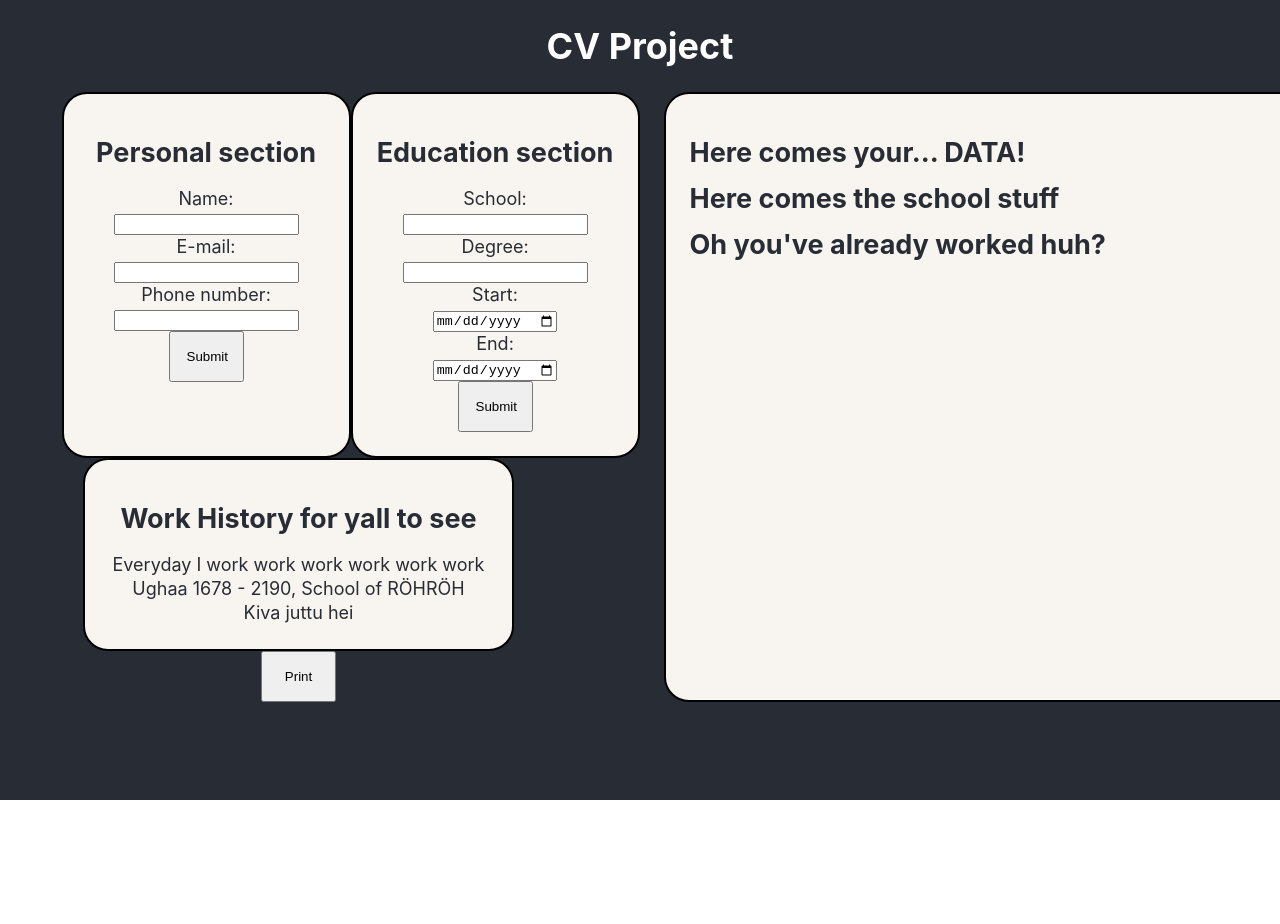
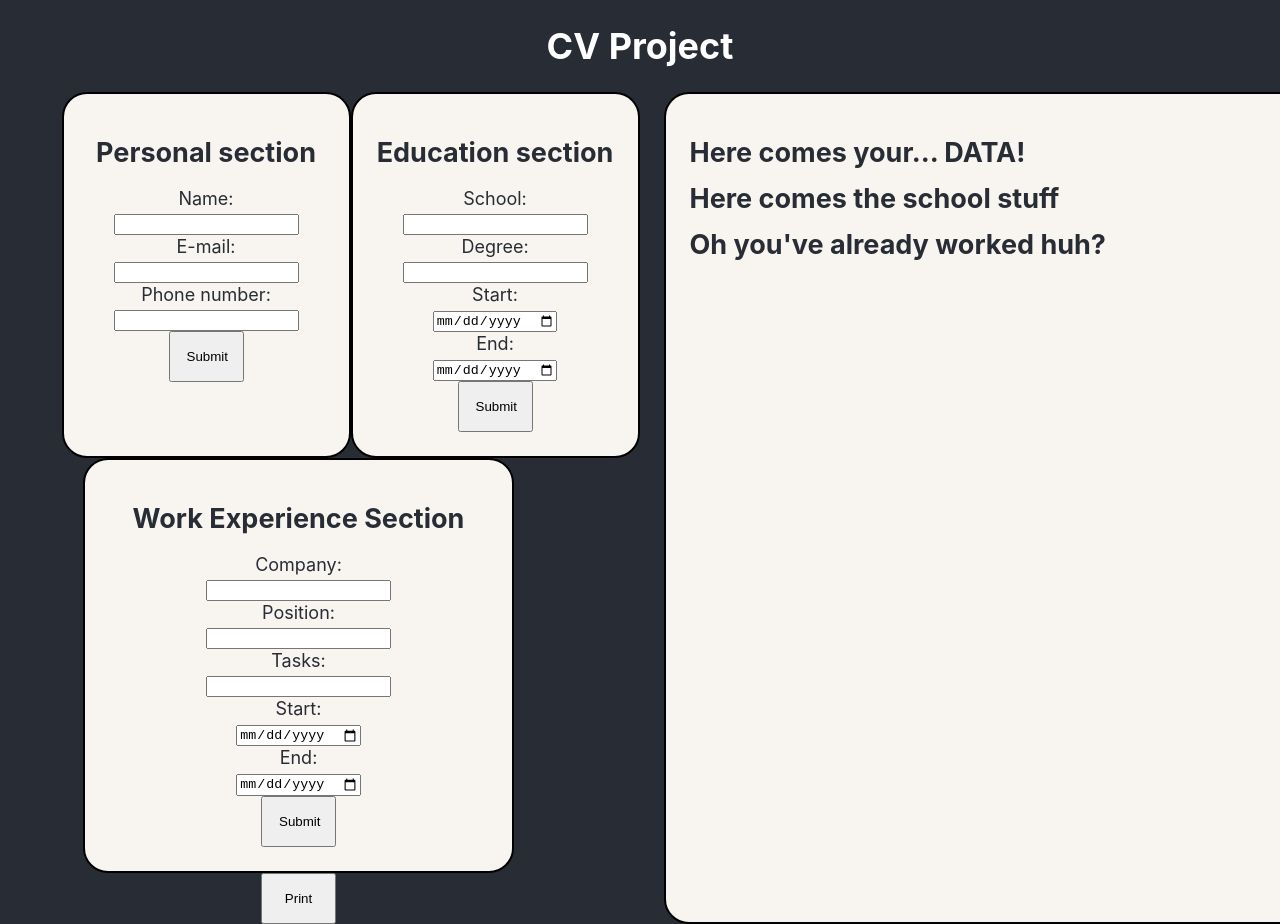
Before and after one commit to PettLe/cv-project, a React (Create React App) app: page / in a window 1280 px wide. Shown: the top 924 px of the page. Before the commit the page ends 800 px from the top, so only its background shows below. Built offline with nearby package versions, Linux system fonts and the light colour scheme.

Commit message:
created the job experience form and render for it

```diff
--- a/src/App.js
+++ b/src/App.js
@@ -18,6 +18,15 @@ class App extends Component {
         nameInput: "",
         emailInput: "",
         phoneInput: "",
+        id: uniqid(),
+      },
+      workInfo: [],
+      work: {
+        companyInput: "",
+        positionInput: "",
+        taskInput: "",
+        jobStartInput: new Date(),
+        jobEndInput: new Date(),
         id: uniqid(),
       },
       schoolInfo: [],
@@ -57,8 +66,21 @@ class App extends Component {
       school: {
         ...prevState.school,
         [e.target.name]: value,
-        //  endInput: DatePicker(),
         id: this.state.school.id,
+      },
+    }));
+  };
+
+  handleChangeWork = (e) => {
+    e.persist();
+
+    let value = e.target.value;
+
+    this.setState((prevState) => ({
+      work: {
+        ...prevState.work,
+        [e.target.name]: value,
+        id: this.state.work.id,
       },
     }));
   };
@@ -92,17 +114,33 @@ class App extends Component {
     });
   };
 
+  onSubmitWork = (e) => {
+    e.preventDefault();
+    this.setState({
+      workInfo: this.state.workInfo.concat(this.state.work),
+      work: {
+        companyInput: "",
+        positionInput: "",
+        taskInput: "",
+        jobStartInput: new Date(),
+        jobEndInput: new Date(),
+        id: uniqid(),
+      },
+    });
+  };
+
   //FUNCTIONS
 
   test = () => {
     //  this.state.personalInfo.map((item) => {
     //    return console.log(item);
     //  });
-    console.log(this.state.personalInfo);
+    console.log(this.state.workInfo);
   };
 
   render() {
-    const { personal, personalInfo, schoolInfo, school } = this.state;
+    const { workInfo, personal, personalInfo, schoolInfo, school, work } =
+      this.state;
     return (
       <div className="App">
         <div className="formComponents">
@@ -123,12 +161,21 @@ class App extends Component {
                   onSubmitEducation={this.onSubmitEducation}
                 />
               </div>
-              <WorkHistory />
+              <WorkHistory
+                work={work}
+                workInfo={workInfo}
+                handleChangeWork={this.handleChangeWork}
+                onSubmitWork={this.onSubmitWork}
+              />
               <button onClick={this.test}>Print</button>
             </div>
 
             <div className="infoOutput">
-              <InfoOutput personalInfo={personalInfo} schoolInfo={schoolInfo} />
+              <InfoOutput
+                personalInfo={personalInfo}
+                schoolInfo={schoolInfo}
+                workInfo={workInfo}
+              />
             </div>
           </div>
         </div>
--- a/src/components/InfoOutput.js
+++ b/src/components/InfoOutput.js
@@ -1,7 +1,14 @@
-import React from "react";
+import React, { Component } from "react";
 
-const InfoOutput = (props) => {
-  const { personalInfo, schoolInfo } = props;
+class InfoOutput extends Component {
+  constructor(props) {
+    super(props);
+    console.log(props.workInfo);
+  }
+
+  render() {
+    //if (!this.props.addressParts) return null;
+    const { personalInfo, schoolInfo, workInfo } = this.props;
 
     return (
       <div className="infoData">
@@ -33,9 +40,35 @@ const InfoOutput = (props) => {
         </div>
         <div className="workData">
           <h2>Oh you've already worked huh?</h2>
+          {workInfo.map((item) => {
+            return (
+              <ul key={item.id}>
+                <li>Company: {item.companyInput}</li>
+                <li>Position: {item.positionInput}</li>
+                <li>Tasks: {item.taskInput}</li>
+                <li>Start: {item.jobStartInput}</li>
+                <li>End: {item.jobEndInput}</li>
+                <br />
+              </ul>
+            );
+          })}
         </div>
       </div>
     );
-};
+  }
+}
+
+/*        {workInfo.map((item) => {
+          return (
+            <ul key={item.id}>
+              <li>Company: {item.companyInput}</li>
+              <li>Position: {item.positionInput}</li>
+              <li>Tasks: {item.taskInput}</li>
+              <li>Start: {item.jobStartInput}</li>
+              <li>End: {item.jobEndInput}</li>
+              <br />
+            </ul>
+          );
+        })} */
 
 export default InfoOutput;
--- a/src/components/WorkHistory.js
+++ b/src/components/WorkHistory.js
@@ -1,16 +1,73 @@
-import React from "react";
+import React, { Component } from "react";
 
-const WorkHistory = () => {
-  return (
-    <div className="WorkHistory">
-      <h2>Work History for yall to see</h2>
-      <ul>
-        <li>Everyday I work work work work work work</li>
-        <li>Ughaa 1678 - 2190, School of RÖHRÖH</li>
-        <li>Kiva juttu hei</li>
-      </ul>
-    </div>
-  );
-};
+class WorkHistory extends Component {
+  constructor(props) {
+    super(props);
+    console.log(props.workInfo);
+  }
+
+  render() {
+    const { onSubmitWork, handleChangeWork, work } = this.props;
+
+    return (
+      <div className="WorkHistory">
+        <h2>Work Experience Section</h2>
+        <form onSubmit={onSubmitWork}>
+          <label htmlFor="companyInput">Company: </label>
+          <br />
+          <input
+            onChange={handleChangeWork}
+            type="text"
+            name="companyInput"
+            value={work.companyInput}
+            aria-required
+          />
+          <br />
+          <label htmlFor="positionInput">Position: </label>
+          <br />
+          <input
+            onChange={handleChangeWork}
+            type="text"
+            name="positionInput"
+            value={work.positionInput}
+            aria-required
+          />
+          <br />
+          <label htmlFor="taskInput">Tasks: </label>
+          <br />
+          <input
+            onChange={handleChangeWork}
+            type="text"
+            name="taskInput"
+            value={work.taskInput}
+            aria-required
+          />
+          <br />
+          <label htmlFor="jobStartInput">Start: </label>
+          <br />
+          <input
+            type="date"
+            onChange={handleChangeWork}
+            name="jobStartInput"
+            value={work.jobStartInput}
+            aria-required
+          />
+          <br />
+          <label htmlFor="jobEndInput">End: </label>
+          <br />
+          <input
+            type="date"
+            onChange={handleChangeWork}
+            name="jobEndInput"
+            value={work.jobEndInput}
+            aria-required
+          />
+          <br />
+          <button type="submit">Submit</button>
+        </form>
+      </div>
+    );
+  }
+}
 
 export default WorkHistory;
```
Lines whose indentation alone changed are shown as unchanged.
